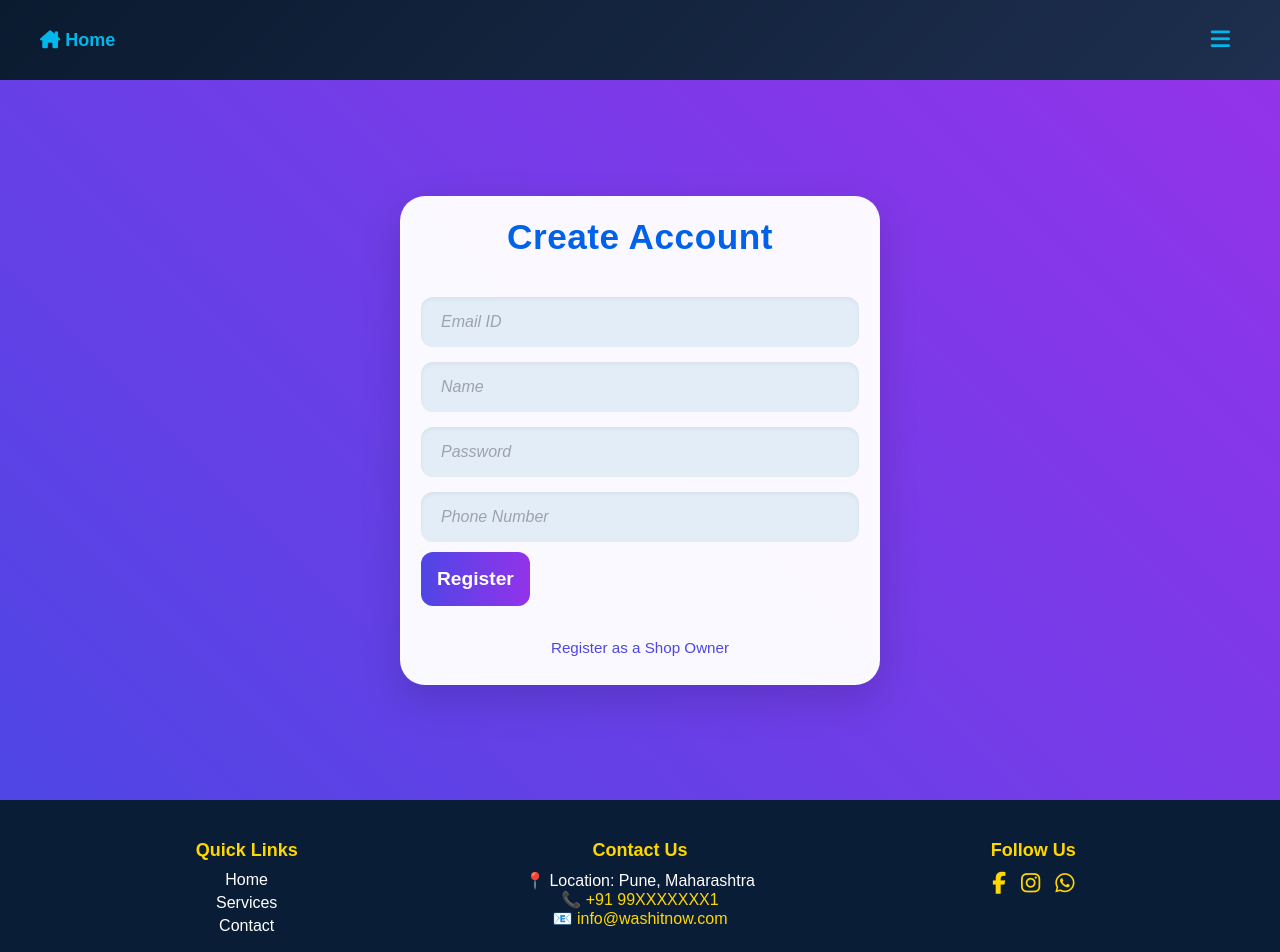
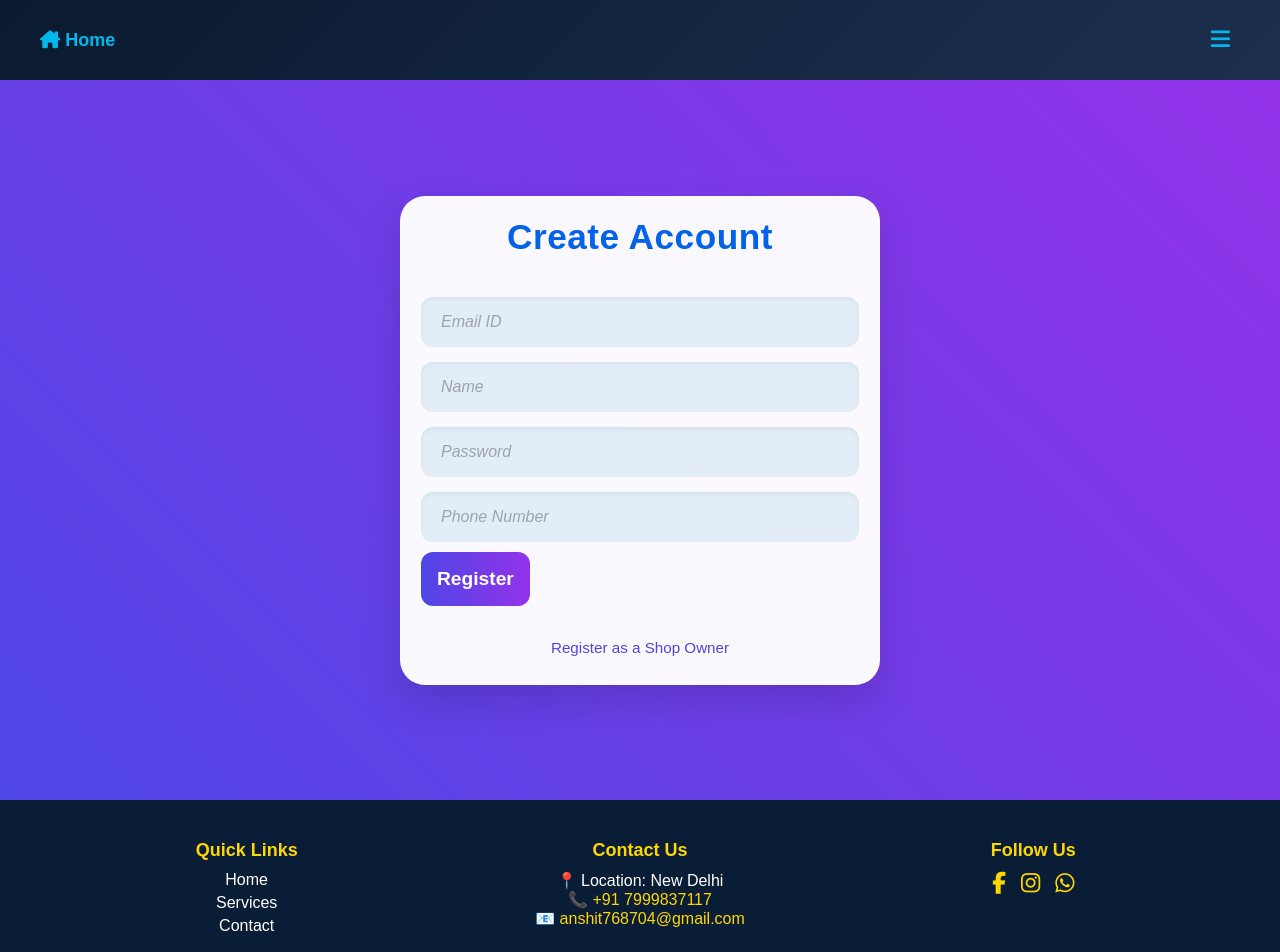
Before and after one commit to Aloktripathi19/Shop-Cycle, a React (Create React App) app: page /reg in a window 1280 px wide. Shown: the top 952 px of the page. Built offline with nearby package versions, Linux system fonts and the light colour scheme.

Commit message:
footer update

```diff
--- a/src/Comp/Footer.js
+++ b/src/Comp/Footer.js
@@ -18,9 +18,9 @@ function Footer() {
 
                 <div className="footer-section">
                     <h3>Contact Us</h3>
-                    <p>📍 Location: Pune, Maharashtra</p>
-                    <p>📞 <a href="tel:+9199XXXXXX1">+91 99XXXXXXX1</a></p>
-                    <p>📧 <a href="mailto:info@washitnow.com">info@washitnow.com</a></p>
+                    <p>📍 Location: New Delhi</p>
+                    <p>📞 <a href="tel:+917999837117">+91 7999837117</a></p>
+                    <p>📧 <a href="mailto:anshit768704@gmail.com">anshit768704@gmail.com</a></p>
                 </div>
 
 
@@ -33,7 +33,7 @@ function Footer() {
                         <a href="https://instagram.com" target="_blank" rel="noopener noreferrer">
                             <i className="fab fa-instagram"></i>
                         </a>
-                        <a href="https://wa.me/919621301339" target="_blank" rel="noopener noreferrer">
+                        <a href="https://wa.me/917999837117" target="_blank" rel="noopener noreferrer">
                             <i className="fab fa-whatsapp"></i>
                         </a>
                     </div>
--- a/src/Comp/OnlyAdmin.js
+++ b/src/Comp/OnlyAdmin.js
@@ -30,7 +30,7 @@ function OnlyAdmin() {
   return (
     <div className="form-con">
     <div className="form-box">
-      <h2>Create Account As shop Owner</h2>
+      <h2>Create Account As a Admin</h2>
 
       <div className="input-group">
         <p className='msg'>{msg}</p>
```
